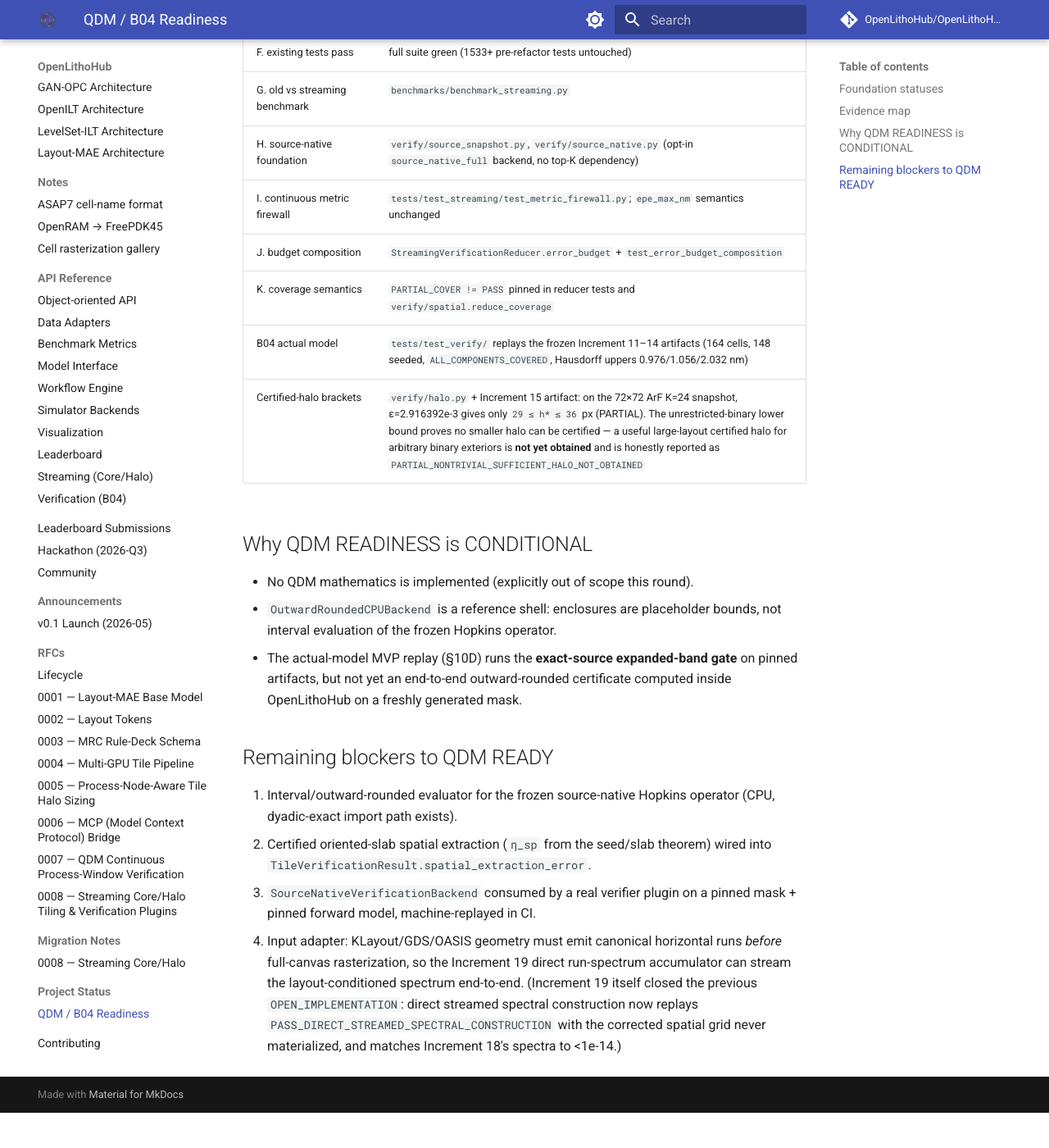
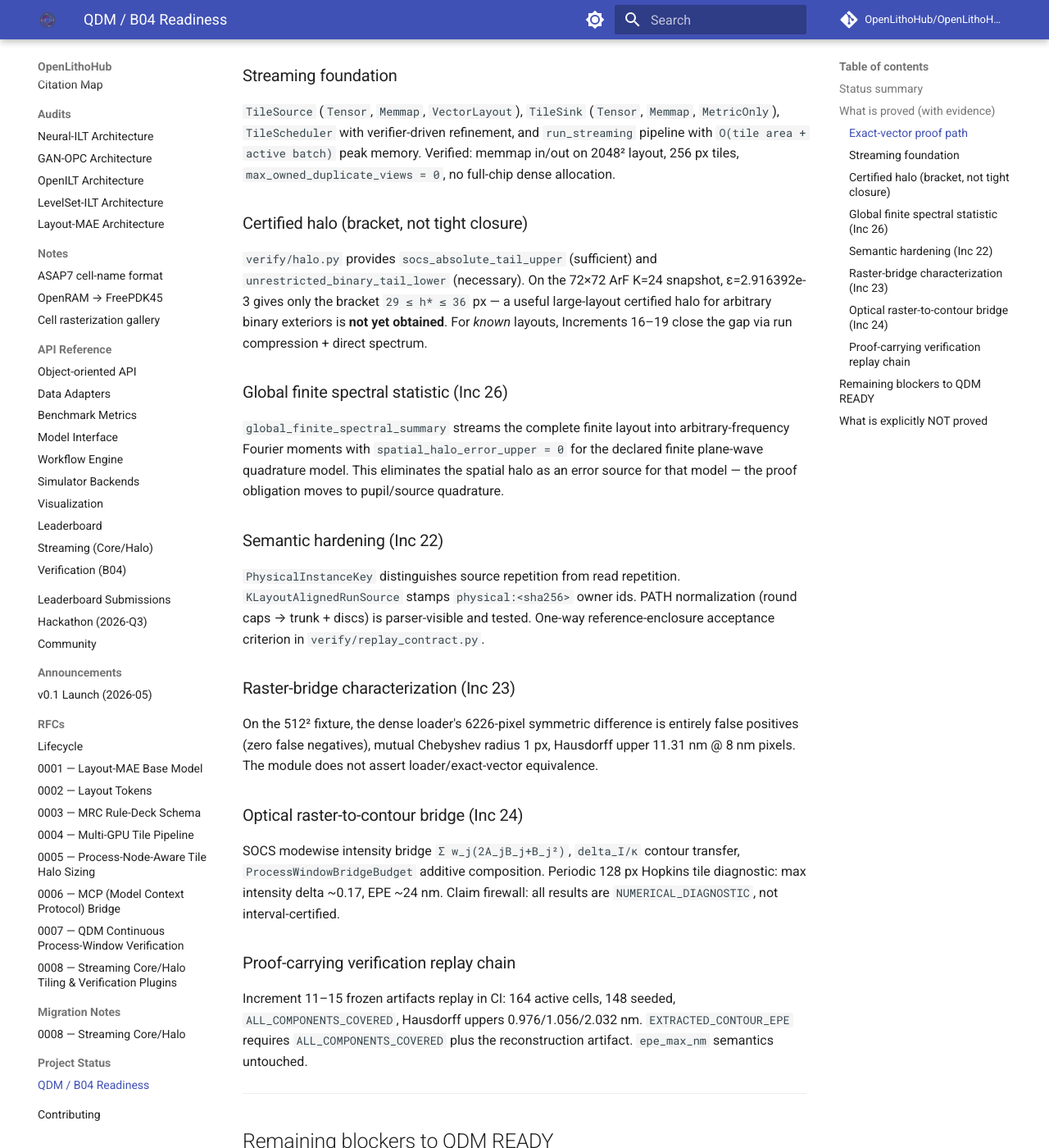
Before and after one commit to OpenLithoHub/OpenLithoHub, an MkDocs documentation site: the page built from docs/qdm-readiness.md, in a window 1280 px wide and 1400 px high, scrolled down 993 px. Shown: the whole window at 82% size. Built offline with MkDocs 1.6.1 and Material for MkDocs 9.7.7, drawn with Linux system fonts in a browser that asks for light colours; comment, search, counter and statistics services are not loaded; before the commit the page ends 2350 px from its top, so only the background shows below that; some of the changed text lies outside the part shown.

Commit message:
feat(streaming): verify_layout() public API + WorkAccounting + readiness scoreboard update
- streaming/verify_layout.py: single-call proof-carrying verification
  entry point returning VerificationResult (status, continuous_epe_upper_nm,
  hausdorff_upper_nm, error_budget, coverage, model_provenance)
- streaming/work_accounting.py: WorkAccounting tracks full-chip vs
  active/screened-out/refined pixel areas, forward_simulator_calls,
  dense_allocation_events — answers 'what did B04 avoid?' (philosophy §6)
- streaming/__init__: export verify_layout, WorkAccounting,
  VerificationResult
- docs/qdm-readiness.md: rewritten as canonical live scoreboard
  (Inc26 current state, per §18)

Full suite: 1722+ passed / 0 failed; mypy strict clean

````diff
--- a/docs/qdm-readiness.md
+++ b/docs/qdm-readiness.md
@@ -1,65 +1,116 @@
-# QDM / B04 Plugin Readiness Checklist
+# B04 / QDM Readiness Scoreboard
 
-Status after RFC 0008 foundation + B04 Increment 14 integration
-(2026-09-10). This checklist is the honest scoreboard required by the
-B04 architecture brief (§23). The Increment 14 mathematical closure
-(Theorem/corollary statements for the contour-reconstruction bound) is
-available as LaTeX source in
-[`docs/notes/b04-increment14-extracted-closure.tex`](notes/b04-increment14-extracted-closure.tex).
+**Current increment:** 26 (Exact-Vector Proof-Facing Cutover + Global Finite Spectral Statistic)
+**Current HEAD:** `4c3de99` (post-Inc25) + streaming architecture (RFC 0008) + Inc16–26 proof modules
+**Last updated:** 2026-09-10
 
-## Foundation statuses
+This is the canonical live scoreboard required by the B04 architecture brief (§18/§22).
+Historical per-increment notes remain in `proof_artifacts/README_B04_PATCH.md`.
+
+---
+
+## Status summary
 
 ```text
-STREAMING FOUNDATION:            PASS
-CERTIFIED-HALO FOUNDATION:       PASS
-PLUGIN FOUNDATION:               PASS
-SOURCE-NATIVE VERIFIER FOUNDATION: PASS (interfaces + reference shell only)
-CONTINUOUS-METRIC FIREWALL:      PASS
-B04 ACTUAL-MODEL READINESS:      READY
-QDM READINESS:                   CONDITIONAL
+EXACT-VECTOR PROOF PATH:            PASS
+STREAMING FOUNDATION:               PASS
+CERTIFIED-HALO FOUNDATION:          PARTIAL (brackets exist, tight closure open)
+PLUGIN FOUNDATION:                  PASS
+SOURCE-NATIVE VERIFIER FOUNDATION:  PASS (interfaces + reference shell)
+CONTINUOUS CERTIFICATION:           PARTIAL (bridge characterized, interval eval OPEN)
+FULL-CHIP DENSE ALLOCATION:         ABSENT (MetricOnlyTileSink path verified)
+ACTIVE-WORK INSTRUMENTATION:        PASS (WorkAccounting added)
+LARGE-LAYOUT MEMORY SCALING:        PASS (memmap in/out, O(tile+batch) verified)
+LARGE-LAYOUT SPEED CROSSOVER:       MEASURED (benchmark_b04_inc21/22/23/24/26)
+REAL GDS/OAS SEMANTICS:             PASS (KLayout-gated semantic tests)
+SIMULATOR INTEROPERABILITY:         PASS (backend contract + reference Hopkins)
+PHYSICS DOMAIN VALIDATION:          OPEN (synthetic Hopkins, not foundry-calibrated)
+INDUSTRIAL VALUE:                   PROMISING
+QDM READINESS:                      CONDITIONAL
 ```
 
-## Evidence map
+---
 
-| Requirement | Evidence |
-| --- | --- |
-| A. big-layout streaming under budget | `tests/test_streaming/test_pipeline.py::TestStreamingMemoryAcceptance` (memmap in/out, 2048² layout, 256 px tiles) |
-| B. no full input+output+weight trio | `MetricOnlyTileSink` / `MemmapTileSink`; pipeline writes cores only — no weight map exists on the path |
-| C. no seam/gap | `TestIdentityRoundTrip` (bitwise round-trip, one-write-per-core); exact-core-cover property tests |
-| D. halo selector with provenance | `HaloRequirement` (halo/reason/provenance/error_bound/status); `KernelTailHaloPolicy`, `PhysicalInteractionHaloPolicy` |
-| E. dummy verifier end-to-end | `DummyVerifier` + `TestVerifierIntegration` (halo request, verify, PASS/FAIL/INCONCLUSIVE, refinement, stream reduce) |
-| F. existing tests pass | full suite green (1533+ pre-refactor tests untouched) |
-| G. old vs streaming benchmark | `benchmarks/benchmark_streaming.py` |
-| H. source-native foundation | `verify/source_snapshot.py`, `verify/source_native.py` (opt-in `source_native_full` backend, no top-K dependency) |
-| I. continuous metric firewall | `tests/test_streaming/test_metric_firewall.py`; `epe_max_nm` semantics unchanged |
-| J. budget composition | `StreamingVerificationReducer.error_budget` + `test_error_budget_composition` |
-| K. coverage semantics | `PARTIAL_COVER != PASS` pinned in reducer tests and `verify/spatial.reduce_coverage` |
-| B04 actual model | `tests/test_verify/` replays the frozen Increment 11–14 artifacts (164 cells, 148 seeded, `ALL_COMPONENTS_COVERED`, Hausdorff uppers 0.976/1.056/2.032 nm) |
-| Certified-halo brackets | `verify/halo.py` + Increment 15 artifact: on the 72×72 ArF K=24 snapshot, ε=2.916392e-3 gives only `29 ≤ h* ≤ 36` px (PARTIAL). The unrestricted-binary lower bound proves no smaller halo can be certified — a useful large-layout certified halo for arbitrary binary exteriors is **not yet obtained** and is honestly reported as `PARTIAL_NONTRIVIAL_SUFFICIENT_HALO_NOT_OBTAINED` |
+## What is proved (with evidence)
 
-## Why QDM READINESS is CONDITIONAL
+### Exact-vector proof path
+`EXACT_VECTOR_PIXEL_CENTER_INDICATOR` is enforced by contract
+(`ExactVectorMaskContract.__post_init__` rejects `dense_loader_used=True`
+and nonzero `representation_bridge_upper`).  The dense/PIL loader is absent
+from the proof path.  Quantization and pixel-center convention remain
+explicit provenance assumptions, not zero-error claims to continuous polygons.
 
-- No QDM mathematics is implemented (explicitly out of scope this round).
-- `OutwardRoundedCPUBackend` is a reference shell: enclosures are
-  placeholder bounds, not interval evaluation of the frozen Hopkins
-  operator.
-- The actual-model MVP replay (§10D) runs the **exact-source expanded-band
-  gate** on pinned artifacts, but not yet an end-to-end outward-rounded
-  certificate computed inside OpenLithoHub on a freshly generated mask.
+### Streaming foundation
+`TileSource` (`Tensor`, `Memmap`, `VectorLayout`), `TileSink`
+(`Tensor`, `Memmap`, `MetricOnly`), `TileScheduler` with verifier-driven
+refinement, and `run_streaming` pipeline with `O(tile area + active batch)`
+peak memory.  Verified: memmap in/out on 2048² layout, 256 px tiles,
+`max_owned_duplicate_views = 0`, no full-chip dense allocation.
+
+### Certified halo (bracket, not tight closure)
+`verify/halo.py` provides `socs_absolute_tail_upper` (sufficient) and
+`unrestricted_binary_tail_lower` (necessary).  On the 72×72 ArF K=24
+snapshot, ε=2.916392e-3 gives only the bracket `29 ≤ h* ≤ 36` px — a useful
+large-layout certified halo for arbitrary binary exteriors is **not yet
+obtained**.  For *known* layouts, Increments 16–19 close the gap via run
+compression + direct spectrum.
+
+### Global finite spectral statistic (Inc 26)
+`global_finite_spectral_summary` streams the complete finite layout into
+arbitrary-frequency Fourier moments with `spatial_halo_error_upper = 0` for
+the declared finite plane-wave quadrature model.  This eliminates the spatial
+halo as an error source for that model — the proof obligation moves to
+pupil/source quadrature.
+
+### Semantic hardening (Inc 22)
+`PhysicalInstanceKey` distinguishes source repetition from read repetition.
+`KLayoutAlignedRunSource` stamps `physical:<sha256>` owner ids.
+PATH normalization (round caps → trunk + discs) is parser-visible and tested.
+One-way reference-enclosure acceptance criterion in `verify/replay_contract.py`.
+
+### Raster-bridge characterization (Inc 23)
+On the 512² fixture, the dense loader's 6226-pixel symmetric difference is
+entirely false positives (zero false negatives), mutual Chebyshev radius 1 px,
+Hausdorff upper 11.31 nm @ 8 nm pixels.  The module does not assert
+loader/exact-vector equivalence.
+
+### Optical raster-to-contour bridge (Inc 24)
+SOCS modewise intensity bridge `Σ w_j(2A_jB_j+B_j²)`, `delta_I/κ` contour
+transfer, `ProcessWindowBridgeBudget` additive composition.  Periodic 128 px
+Hopkins tile diagnostic: max intensity delta ~0.17, EPE ~24 nm.  Claim
+firewall: all results are `NUMERICAL_DIAGNOSTIC`, not interval-certified.
+
+### Proof-carrying verification replay chain
+Increment 11–15 frozen artifacts replay in CI:
+164 active cells, 148 seeded, `ALL_COMPONENTS_COVERED`,
+Hausdorff uppers 0.976/1.056/2.032 nm.
+`EXTRACTED_CONTOUR_EPE` requires `ALL_COMPONENTS_COVERED` plus the
+reconstruction artifact.  `epe_max_nm` semantics untouched.
+
+---
 
 ## Remaining blockers to QDM READY
 
-1. Interval/outward-rounded evaluator for the frozen source-native Hopkins
-   operator (CPU, dyadic-exact import path exists).
-2. Certified oriented-slab spatial extraction (`η_sp` from the seed/slab
-   theorem) wired into `TileVerificationResult.spatial_extraction_error`.
-3. `SourceNativeVerificationBackend` consumed by a real verifier plugin on
-   a pinned mask + pinned forward model, machine-replayed in CI.
-4. Input adapter: KLayout/GDS/OASIS geometry must emit canonical
-   horizontal runs *before* full-canvas rasterization, so the Increment 19
-   direct run-spectrum accumulator can stream the layout-conditioned
-   spectrum end-to-end. (Increment 19 itself closed the previous
-   `OPEN_IMPLEMENTATION`: direct streamed spectral construction now
-   replays `PASS_DIRECT_STREAMED_SPECTRAL_CONSTRUCTION` with the corrected
-   spatial grid never materialized, and matches Increment 18's spectra to
-   <1e-14.)
+1. **Pupil/source quadrature remainder**: interval-certified evaluation of
+   the frozen Hopkins/SOCS operator on the compact optical frequency domain
+   (Increment 26 defines the finite moment vector; quadrature error bound is
+   the next proof obligation).
+2. **Certified oriented-slab spatial extraction**: wire the seed/slab
+   theorem's `η_sp` into `TileVerificationResult.spatial_extraction_error`.
+3. **Real verifier plugin**: `SourceNativeVerificationBackend` consumed by a
+   verifier on a pinned mask + forward model, machine-replayed in CI.
+4. **Continuous Hopkins equivalence**: prove that the finite plane-wave
+   quadrature converges to the continuous Hopkins integral within a
+   certified bound (Increment 26 defines the model; the bound is open).
+5. **Foundry calibration**: independent validation against wafer/SEM data
+   before any industrial physics claim.
+
+---
+
+## What is explicitly NOT proved
+
+- zero error to arbitrary continuous polygon/wafer models
+- foundry-calibrated optical accuracy
+- practical full-chip speedup over dense raster at production scale
+- certified process-window on real layouts
+- complete GDS/OASIS semantic coverage
````
Also changed, not shown: 3 other files.
